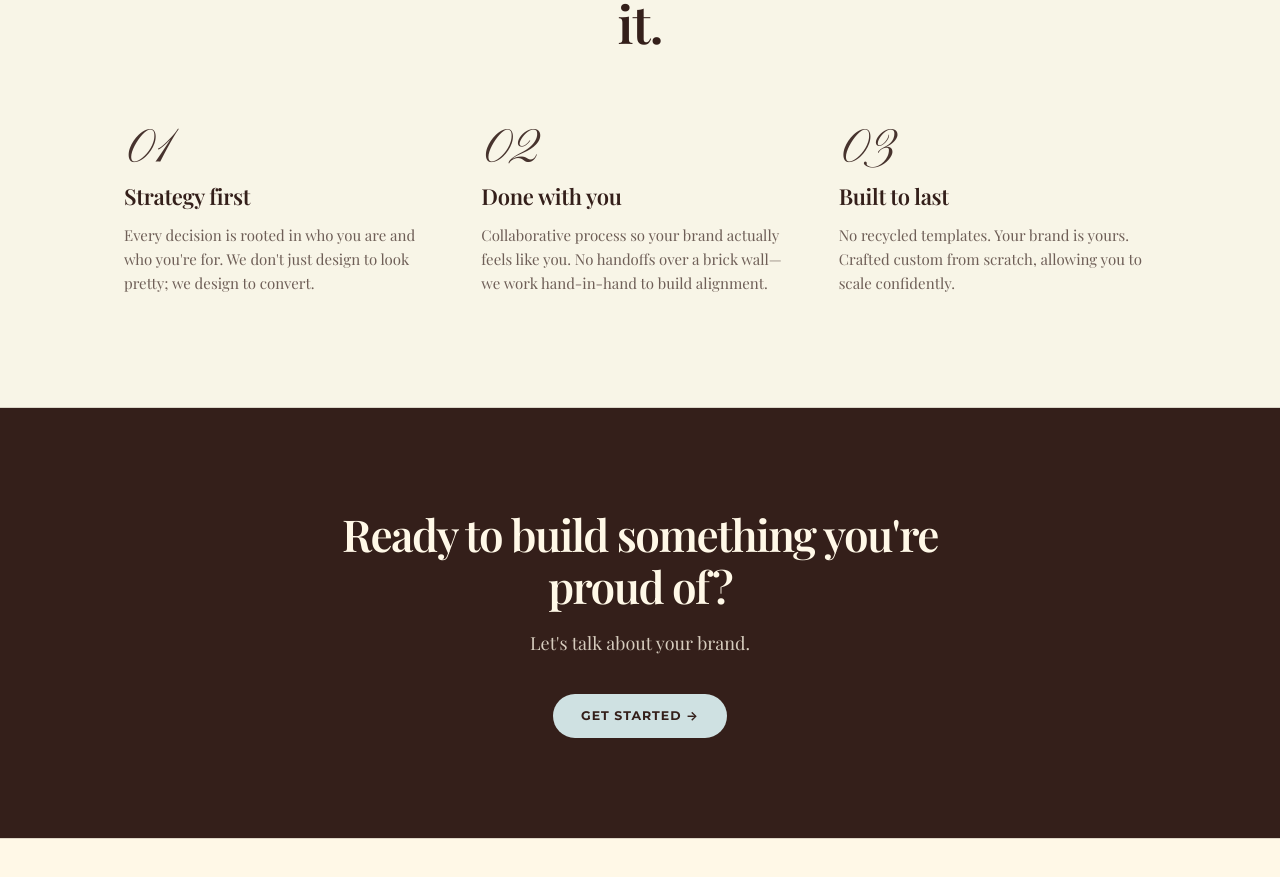
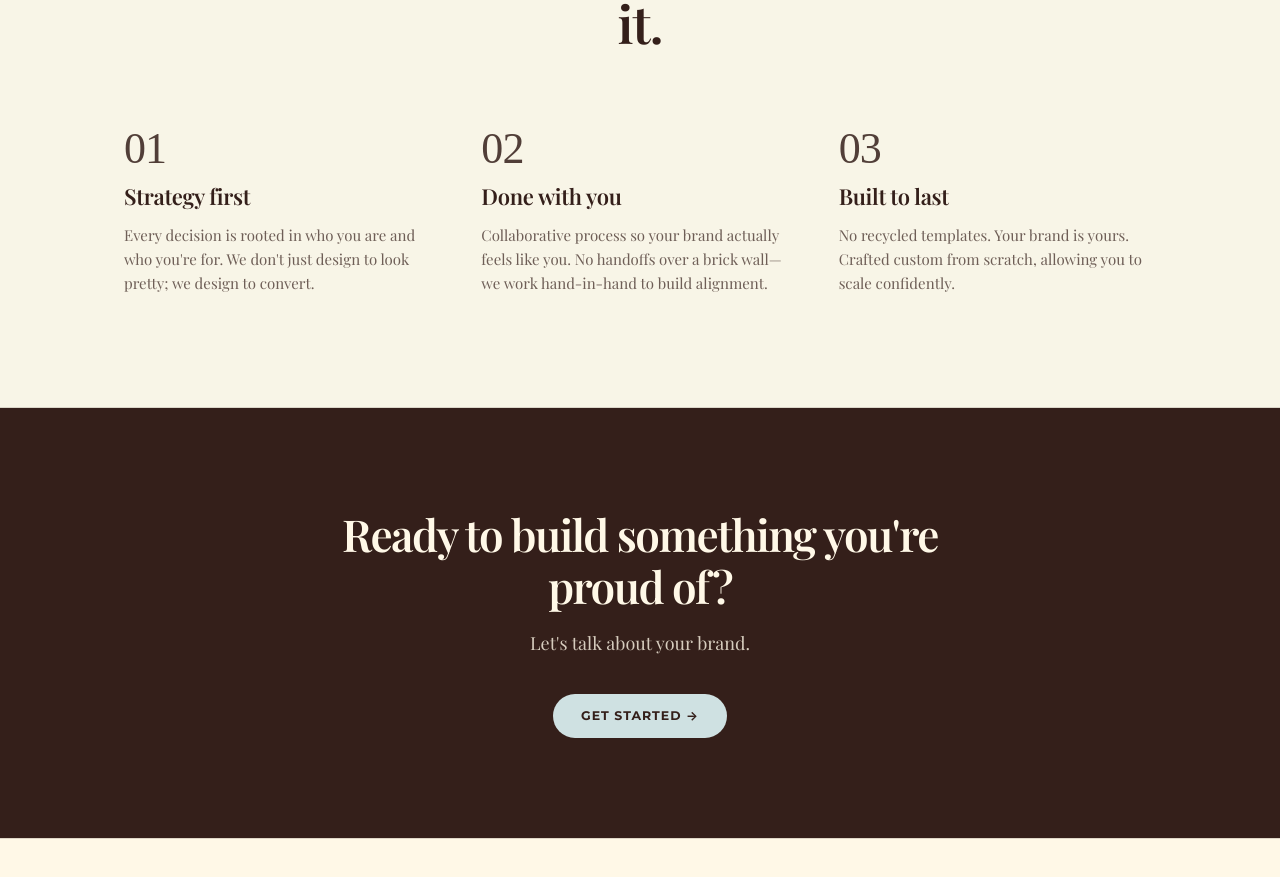
Before and after one commit to milanese88/intent-digital, a React (Vite) app: page / in a window 1280 px wide. Shown: the part 5180-6057 px from the top of the page. Built offline with nearby package versions, Linux system fonts and the light colour scheme; a web font is replaced by a local one.

Commit message:
Update home.css

```diff
--- a/src/styles/home.css
+++ b/src/styles/home.css
@@ -871,13 +871,15 @@
 }
 
 .why-num {
-  font-family: 'Dream on Paper', 'Pinyon Script', 'Alex Brush', cursive, serif;
-  font-size: 48px;
+  font-family: 'Times New Roman MT Condensed', 'Times New Roman Condensed', 'Bodoni MT Condensed', 'Times New Roman', serif;
+  font-stretch: condensed;
+  font-size: 44px;
   font-weight: 400;
-  color: var(--espresso); /* Brown color */
-  margin-bottom: 8px;
-  opacity: 0.9;
+  color: var(--espresso);
+  margin-bottom: 12px;
+  opacity: 0.85;
   line-height: 1;
+  letter-spacing: -0.02em;
 }
 
 .why-col-title {
```
